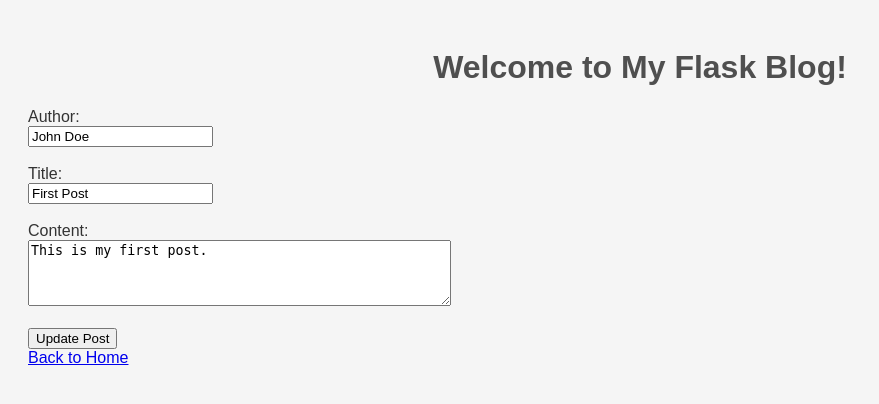
After one commit to Ajarmahh/Masterblog, a Flask app: page /update/1 in a window 1280 px wide. The commit adds this page. Shown: the top 404 px of the page, without its empty margins (0-879 px from the left). Run offline with Flask 3, Linux system fonts and the light colour scheme.

Commit message:
Added the ability to update blog post

```diff
--- a/app.py
+++ b/app.py
@@ -57,5 +57,34 @@ def delete(post_id):
     return redirect(url_for('index'))
 
 
+@app.route('/update/<int:post_id>', methods=['GET', 'POST'])
+def update_post(post_id):
+    with open('data.json', 'r') as json_file:
+        blog_posts = json.load(json_file)
+
+    post = None
+    for p in blog_posts:
+        if p['id'] == post_id:
+            post = p
+            break
+
+    if post is None:
+        return "Post not found", 404
+
+    if request.method == 'POST':
+        # Get the updated form data from the user
+        post['author'] = request.form.get('author')
+        post['title'] = request.form.get('title')
+        post['content'] = request.form.get('content')
+
+        # Save the updated blog_posts list back to the data.json file
+        with open('data.json', 'w') as json_file:
+            json.dump(blog_posts, json_file, indent=4)
+
+        # Redirect back to the index page after updating
+        return redirect(url_for('index'))
+    return render_template('update.html', post=post)
+
+
 if __name__ == '__main__':
     app.run(host="0.0.0.0", port=5001, debug=True)
--- a/static/style.css
+++ b/static/style.css
@@ -25,3 +25,9 @@ h1 {
 .post p {
     margin: 10px 0;
 }
+
+
+.post-buttons {
+    display: flex;
+    gap: 10px;
+    margin-top: 10px;
--- /dev/null
+++ b/templates/update.html
@@ -0,0 +1,25 @@
+<!DOCTYPE html>
+<html lang="en">
+<head>
+    <meta charset="UTF-8">
+    <meta name="viewport" content="width=device-width, initial-scale=1.0">
+    <title>My Flask Blog</title>
+    <link rel="stylesheet" href="{{ url_for('static', filename='style.css') }}">
+</head>
+<body>
+    <h1>Welcome to My Flask Blog!</h1>
+    <form action="/update/{{ post.id }}" method="POST">
+        <label for="name">Author:</label><br>
+        <input type="text" id="name" name="name" value="{{ post['author'] }}"><br><br>
+
+        <label for="title">Title:</label><br>
+        <input type="text" id="title" name="title" value="{{ post['title'] }}"><br><br>
+
+        <label for="content">Content:</label><br>
+        <textarea id="content" name="content" rows="4" cols="50">{{ post['content'] }}</textarea><br><br>
+
+        <input type="submit" value="Update Post">
+    </form>
+    <a href="/">Back to Home</a>
+</body>
+</html>
```
Also changed, not shown: templates/index.html (+7 -0 lines).
